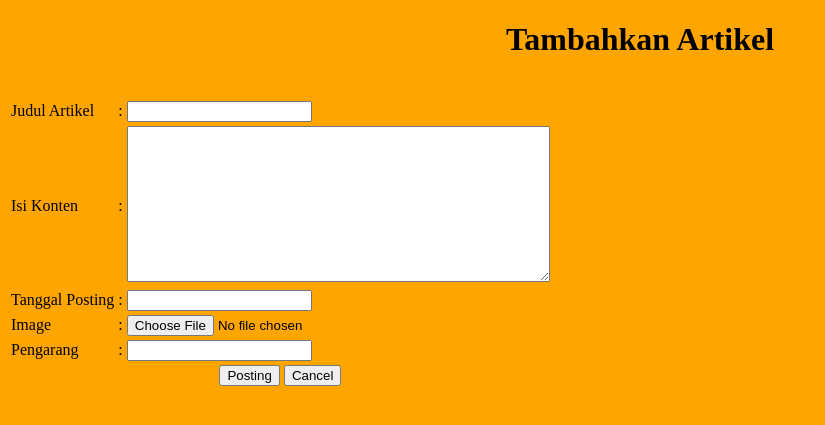
After one commit to Ajeng03/CI3, a CodeIgniter app: page /CI3/home/tambah_artikel in a window 1280 px wide. The commit adds this page. Shown: the top 425 px of the page, without its empty margins (0-825 px from the left). Run offline with CodeIgniter, Linux system fonts and the light colour scheme.

Commit message:
praktikum3

```diff
--- a/application/controllers/Home.php
+++ b/application/controllers/Home.php
@@ -18,10 +18,12 @@ class Home extends CI_Controller {
 	 * map to /index.php/welcome/<method_name>
 	 * @see https://codeigniter.com/user_guide/general/urls.html
 	 */
+	// PRAKTUKUM1
 	public function index()
 	{
 		$this->load->view('praktikum1');
 	}
+	// PRAKTUKUM2
 	public function blog()
 	{
 		$this->load->model('blog_model');
@@ -34,4 +36,27 @@ class Home extends CI_Controller {
 		$data['tampil'] = $this->blog_model->tampil_id($id,'id');
 		$this->load->view('blog_detail',$data);
 	}
+	// PRAKTIKUM3
+	public function tambah_artikel()
+	{
+		$this->load->model('blog_model');
+		$data = array();
+
+		if ($this->input->post('simpan'))
+		{
+			$upload = $this->blog_model->upload();
+
+			if ($upload['result'] == 'success')
+			{
+				$this->blog_model->insert($upload);
+				redirect('home/blog');
+			}
+			else
+			{
+				$data['messege'] = $upload['error'];
+			}
+		}
+
+		$this->load->view('tambah_konten', $data);
+	}
 }
--- a/application/models/blog_model.php
+++ b/application/models/blog_model.php
@@ -14,5 +14,39 @@ class Blog_Model extends CI_Model {
 		return $query->result();
 
 	}
+
+	public function upload()
+	{
+		$config['upload_path'] = './assets/picture/';
+		$config['allowed_types'] = 'jpg|png';
+		$config['max_size'] = '2048';
+		$config['remove_space'] = TRUE;
+
+		$this->load->library('upload', $config);
+
+		if ($this->upload->do_upload('input_gambar')) {
+			$return = array('result' => 'success', 'file' => $this->upload->data(), 'error' => '');
+			return $return;
+		}
+		else
+		{
+			$return = array('result' => 'failed', 'file' => '', 'error' => $this->upload->display_errors());
+			return $return;
+		}
+	}
+
+	public function insert($upload)
+	{
+		$data = array(
+			'id' => '',
+			'judul' => $this->input->post('input_judul'),
+			'konten_artikel' => $this->input->post('input_konten'),
+			'tanggal_posting' => $this->input->post('input_post'),
+			'image' => $upload['file']['file_name'],
+			'pengarang' => $this->input->post('input_pengarang')
+		);
+
+		$this->db->insert('blog', $data);
+	}
 }
 ?>
--- a/application/views/blog_detail.php
+++ b/application/views/blog_detail.php
@@ -3,7 +3,7 @@
 <head>
 	<title>Artikel Favorite</title>
 </head>
-<body>
+<body style="background-color: orange">
 	<?php
 	foreach ($tampil as $key) {?>
 		<table border="0" width="500" align="center">
--- a/application/views/blog_view.php
+++ b/application/views/blog_view.php
@@ -3,7 +3,7 @@
 <head>
 	<title>Favorite Artikel</title>
 </head>
-<body>
+<body style="background-color: orange">
 	<font face="Kristen ITC">
 	<center><h1>Artikel</h1></center>
 	</font>
@@ -26,5 +26,8 @@
 		</font>
 		</table>
 	<?php } ?>
+	<br>
+	<br>
+	<a href="../home/tambah_artikel">Tambah Artikel</a>
 </body>
 </html>
--- /dev/null
+++ b/application/views/tambah_konten.php
@@ -0,0 +1,48 @@
+<!DOCTYPE html>
+<html>
+<head>
+	<title>Add Artikel</title>
+</head>
+<body style="background-color: orange">
+	<font face="Kristen ITC">
+	<center><h1>Tambahkan Artikel</h1></center>
+
+<div class="alert-warning"><?php echo (isset($message))? : "";?></div>
+<?php echo form_open('home/tambah_artikel', array('enctype'=>'multipart/form-data')); ?>
+
+	<table border="0px">
+			<tr>
+				<td>Judul Artikel</td>
+				<td>:</td>
+				<td><input type="text" name="input_judul" value="<?php echo set_value('input_judul'); ?>"></td>
+			</tr>
+			<tr>
+				<td>Isi Konten</td>
+				<td>:</td><br>
+				<td>
+				<textarea name="input_konten" rows="10" cols="50"></textarea>
+				</td>
+			</tr>
+			<tr>
+				<td>Tanggal Posting</td>
+				<td>:</td>
+				<td><input type="text" name="input_post"></td>
+			</tr>
+			<tr>
+				<td>Image</td>
+				<td>:</td>
+				<td><input type="file" name="input_gambar"></td>
+			</tr>
+			<tr>
+				<td>Pengarang</td>
+				<td>:</td>
+				<td><input type="text" name="input_pengarang" required=""></td>
+			</tr>
+			<td colspan="3" align="center">
+				<input type="submit" name="simpan" value="Posting">
+				<input type="reset" name="reset" value="Cancel">
+			</td>
+		</table>
+		</font>
+</body>
+</html>
```
Also changed, not shown: assets/db_blog.sql (+14 -2 lines), assets/picture/POLINEMA.png (added), assets/picture/POLINEMA1.png (added), assets/picture/POLINEMA2.png (added), assets/picture/POLINEMA3.png (added), assets/picture/yellow.jpg (added).
